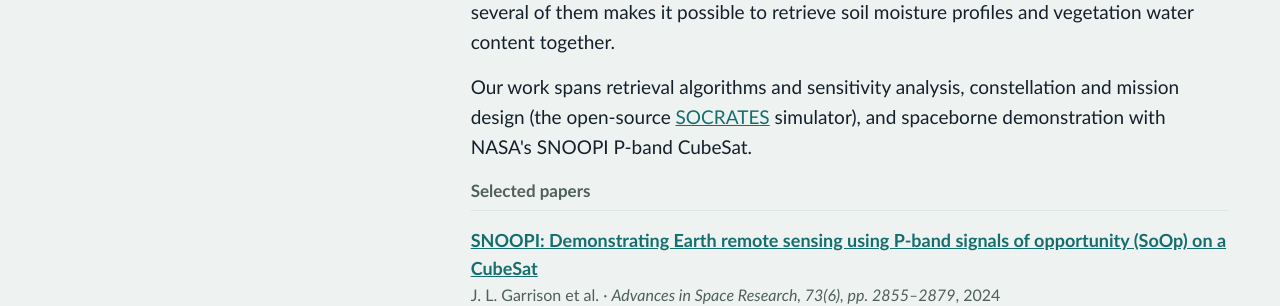
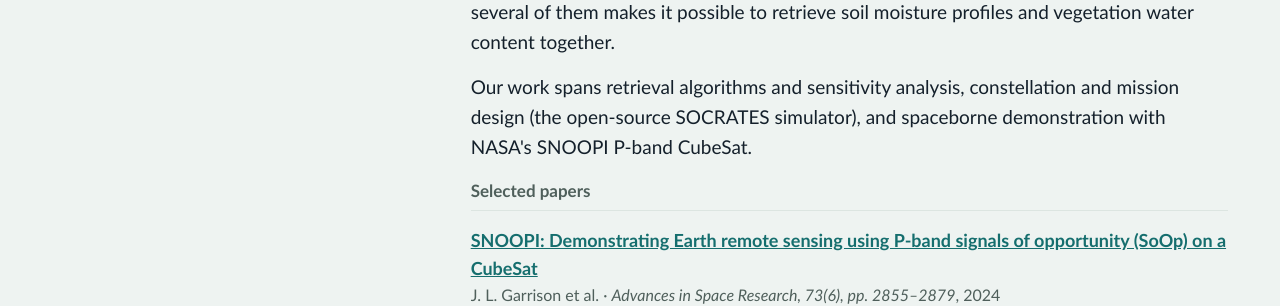
Before and after one commit to sehokim09/sehokim09.github.io, a Jekyll site: the page built from research.html, in a window 1280 px wide and 900 px high, scrolled down 872 px. Shown: the part 185-491 px from the top of the window. Built offline with Jekyll 4.4.1, drawn with Linux system fonts in a browser that asks for light colours.

Commit message:
Remove SOCRATES repository links
Co-Authored-By: Claude Opus 5.5 <noreply@anthropic.com>
Claude-Session: https://claude.ai/code/session_01CT7uMHNpm9DEv42J4sv3fR

```diff
--- a/research.html
+++ b/research.html
@@ -26,7 +26,7 @@ permalink: /research/
     </div>
     <div class="prose">
       <p>Root-zone soil moisture controls crop growth, drought and the carbon cycle, but it lies below the depth most satellite sensors can see. Signals of opportunity reflectometry (SoOp-R) reuses existing communication and navigation satellite transmissions across many frequencies. Lower frequencies penetrate deeper into soil and vegetation, so combining several of them makes it possible to retrieve soil moisture profiles and vegetation water content together.</p>
-      <p>Our work spans retrieval algorithms and sensitivity analysis, constellation and mission design (the open-source <a href="https://github.com/sehokim09/SOCRATES">SOCRATES</a> simulator), and spaceborne demonstration with NASA's SNOOPI P-band CubeSat.</p>
+      <p>Our work spans retrieval algorithms and sensitivity analysis, constellation and mission design (the open-source SOCRATES simulator), and spaceborne demonstration with NASA's SNOOPI P-band CubeSat.</p>
       <p class="meta" style="margin-bottom: 6px"><strong>Selected papers</strong></p>
       <ul class="rule-list">
         {% for p in site.data.publications %}{% if p.doi == "10.1109/TGRS.2023.3284800" or p.doi == "10.1109/IGARSS52108.2023.10281817" or p.doi == "10.1016/j.asr.2023.10.050" %}{% include pub-item.html pub=p %}{% endif %}{% endfor %}
--- a/resources.html
+++ b/resources.html
@@ -9,11 +9,11 @@ permalink: /resources/
   <div class="container">
     <div class="section-head"><h2 class="section-title">Lab software</h2></div>
     <div class="cards">
-      <a class="card card-link" href="https://github.com/sehokim09/SOCRATES">
+      <article class="card">
         <span class="tag">Software · Open source</span>
         <h3>SOCRATES</h3>
         <p>Signals of Opportunity Constellation and Remote sensing Analysis Tool for Earth Science: an end-to-end simulator for multi-frequency signals of opportunity, from constellation design to soil moisture retrieval.</p>
-      </a>
+      </article>
     </div>
   </div>
 </section>
```
